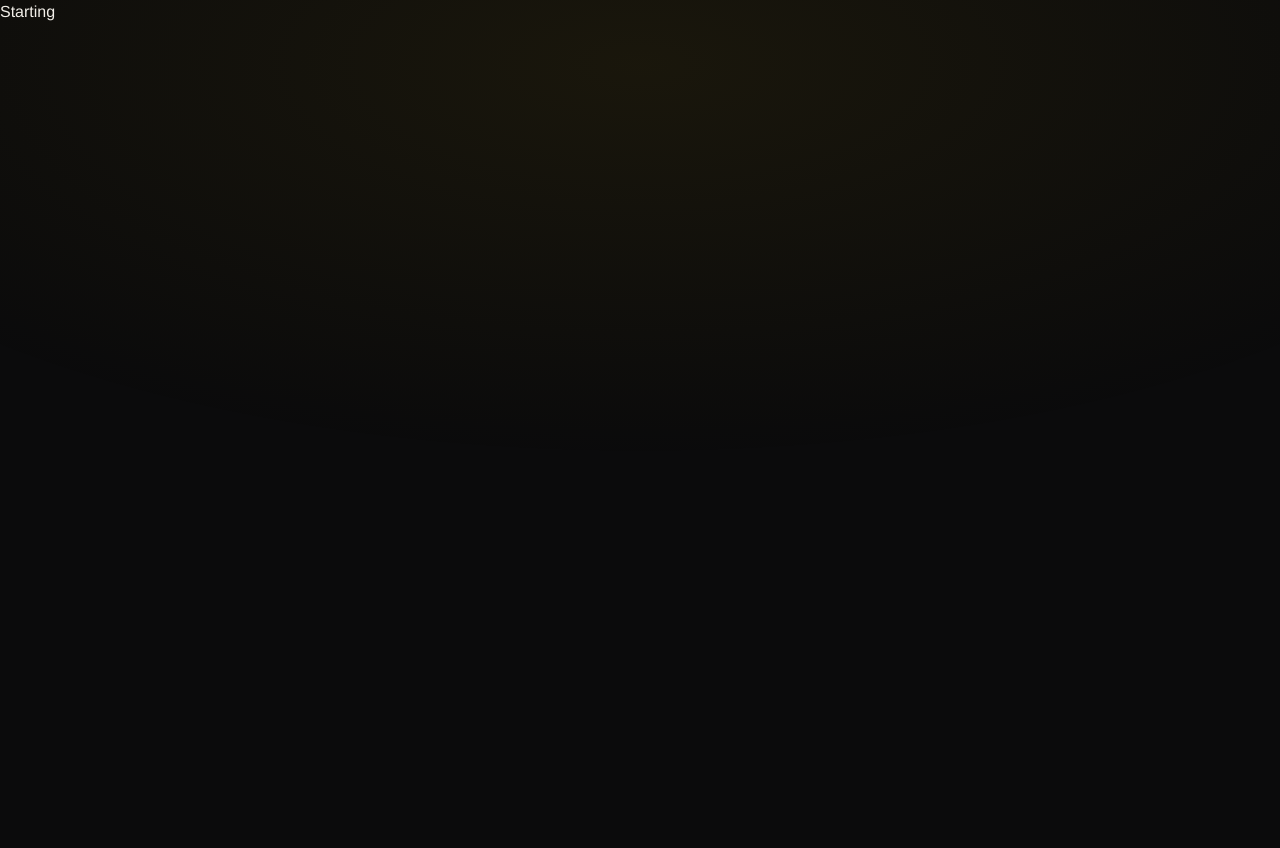
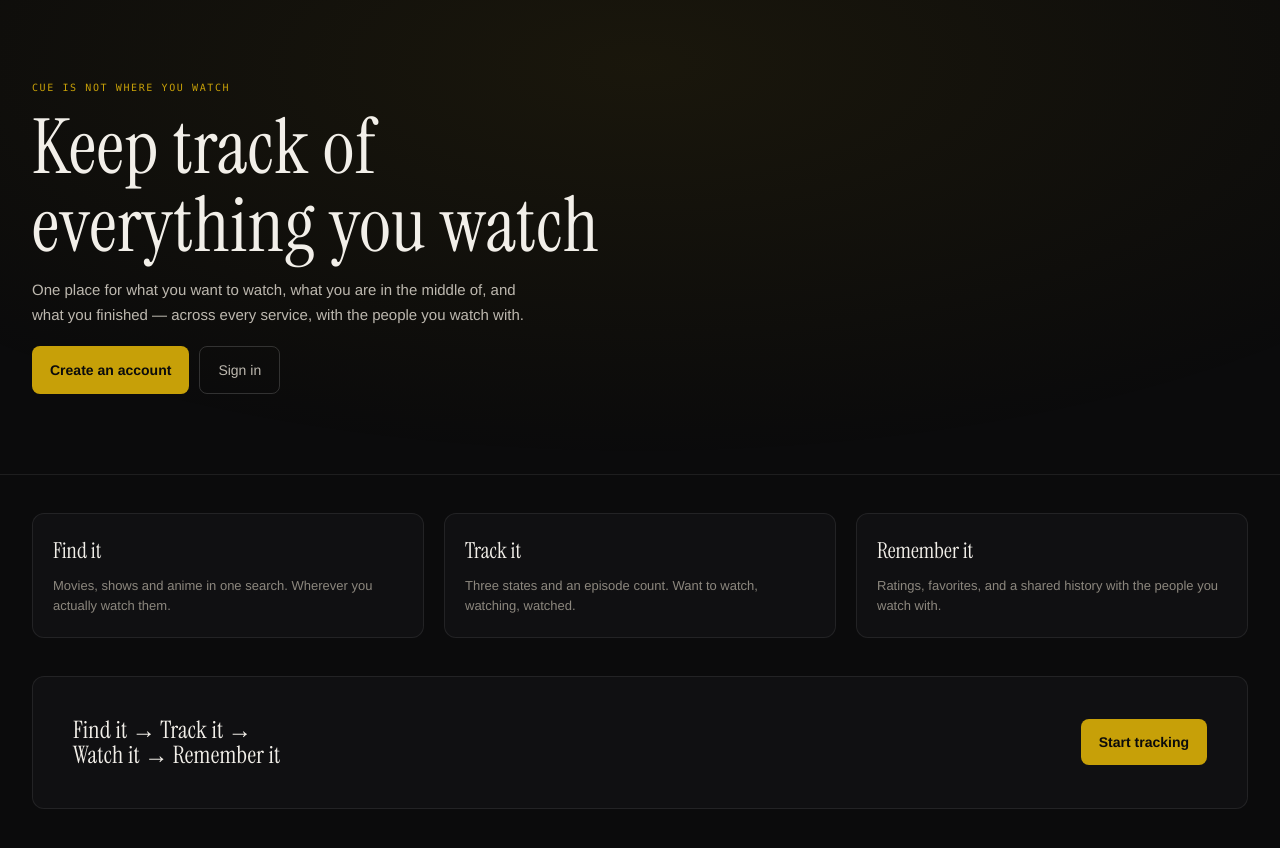
Before and after one commit to mahanshAdtiya/cue, a Next.js app: page / in a window 1280 px wide. Shown: the top 848 px of the page. Before the commit the page ends 800 px from the top, so only its background shows below. Built offline with nearby package versions, Linux system fonts and the light colour scheme.

Commit message:
add: landing page for signed out user, proxy.ts

```diff
--- a/app/(public)/(auth)/signin/page.tsx
+++ b/app/(public)/(auth)/signin/page.tsx
@@ -1,26 +1,17 @@
 import type { Metadata } from "next";
 import Link from "next/link";
-import { redirect } from "next/navigation";
 
 import { LoginForm } from "@/components/auth/login-form";
-import { getCurrentUser } from "@/lib/auth/session";
+import { Kicker } from "@/components/ui/kicker";
 
 export const metadata: Metadata = {
   title: "Sign in",
 };
 
-export default async function SignInPage() {
-  const user = await getCurrentUser();
-
-  if (user) {
-    redirect("/");
-  }
-
+export default function SignInPage() {
   return (
     <>
-      <span className="text-mini font-mono uppercase tracking-[.16em] text-gold">
-        Welcome back
-      </span>
+      <Kicker>Welcome back</Kicker>
       <h1>Sign in to Cue</h1>
       <LoginForm />
       <p className="text-mut-2 text-[13px]">
--- a/app/(public)/(auth)/signup/page.tsx
+++ b/app/(public)/(auth)/signup/page.tsx
@@ -1,26 +1,17 @@
 import type { Metadata } from "next";
 import Link from "next/link";
-import { redirect } from "next/navigation";
 
 import { SignupForm } from "@/components/auth/signup-form";
-import { getCurrentUser } from "@/lib/auth/session";
+import { Kicker } from "@/components/ui/kicker";
 
 export const metadata: Metadata = {
   title: "Create your account",
 };
 
-export default async function SignupPage() {
-  const user = await getCurrentUser();
-
-  if (user) {
-    redirect("/");
-  }
-
+export default function SignupPage() {
   return (
     <>
-      <span className="text-mini font-mono uppercase tracking-[.16em] text-gold">
-        Create your account
-      </span>
+      <Kicker>Create your account</Kicker>
       <h1>Start your library</h1>
       <SignupForm />
       <p className="text-mut-2 text-[13px]">
--- a/app/(public)/page.tsx
+++ b/app/(public)/page.tsx
@@ -1,5 +1,56 @@
-export default function Home() {
+import Link from "next/link";
+
+import { buttonClass } from "@/components/ui/button";
+import { Kicker } from "@/components/ui/kicker";
+import { LANDING_STEPS } from "@/lib/constants";
+
+export default function LandingPage() {
   return (
-    <div>Starting</div>
+    <main className="mx-auto flex w-full max-w-[1440px] flex-1 flex-col gap-[clamp(26px,3.5vw,38px)] pb-16">
+      <section className="border-line border-b">
+        <div className="px-pad flex w-full max-w-[700px] flex-col gap-3.5 py-[clamp(56px,10vh,110px)]">
+          <Kicker className="animate-rise">Cue is not where you watch</Kicker>
+          <h1 className="animate-rise text-[clamp(38px,7vw,76px)] [animation-delay:60ms]">
+            Keep track of everything you watch
+          </h1>
+          <p className="animate-rise text-fg-2 max-w-[62ch] text-[15px] leading-[1.65] [animation-delay:100ms]">
+            One place for what you want to watch, what you are in the middle of,
+            and what you finished — across every service, with the people you
+            watch with.
+          </p>
+          <div className="animate-rise mt-1 flex flex-wrap gap-2.5 [animation-delay:140ms]">
+            <Link href="/signup" className={buttonClass()}>
+              Create an account
+            </Link>
+            <Link href="/signin" className={buttonClass("secondary")}>
+              Sign in
+            </Link>
+          </div>
+        </div>
+      </section>
+
+      <section className="px-pad grid grid-cols-[repeat(auto-fit,minmax(240px,1fr))] gap-[clamp(14px,2vw,20px)]">
+        {LANDING_STEPS.map((step) => (
+          <div
+            key={step.title}
+            className="border-line bg-bg-2 flex flex-col gap-[9px] rounded-xl border p-5"
+          >
+            <b className="font-serif text-[22px] font-normal">{step.title}</b>
+            <p className="text-mut text-[13px]">{step.body}</p>
+          </div>
+        ))}
+      </section>
+
+      <section className="px-pad">
+        <div className="border-line bg-bg-2 flex flex-wrap items-center justify-between gap-5 rounded-xl border p-[clamp(24px,4vw,40px)]">
+          <h2 className="max-w-[26ch]">
+            Find it → Track it → Watch it → Remember it
+          </h2>
+          <Link href="/signup" className={buttonClass()}>
+            Start tracking
+          </Link>
+        </div>
+      </section>
+    </main>
   );
 }
--- a/components/layout/avatar-menu.tsx
+++ b/components/layout/avatar-menu.tsx
@@ -65,7 +65,7 @@ export function AvatarMenu({ name, email }: { name: string; email: string }) {
           <form action={logout} className="contents">
             <button type="submit" className={ROW}>
               Log out
-              <span className={GLYPH}>⇥</span>
+              <span className={GLYPH}>⟶</span>
             </button>
           </form>
         </div>
--- /dev/null
+++ b/components/ui/kicker.tsx
@@ -0,0 +1,10 @@
+import type { ComponentProps } from "react";
+
+export function Kicker({ className, ...props }: ComponentProps<"span">) {
+  return (
+    <span
+      className={`text-gold text-mini font-mono tracking-[.16em] uppercase ${className ?? ""}`}
+      {...props}
+    />
+  );
+}
--- a/lib/constants.ts
+++ b/lib/constants.ts
@@ -30,6 +30,26 @@ export const NOT_FOUND_STRIP = {
   riseStepMs: 30,
 } as const;
 
+export type LandingStep = {
+  title: string;
+  body: string;
+};
+
+export const LANDING_STEPS = [
+  {
+    title: "Find it",
+    body: "Movies, shows and anime in one search. Wherever you actually watch them.",
+  },
+  {
+    title: "Track it",
+    body: "Three states and an episode count. Want to watch, watching, watched.",
+  },
+  {
+    title: "Remember it",
+    body: "Ratings, favorites, and a shared history with the people you watch with.",
+  },
+] as const satisfies readonly LandingStep[];
+
 export const SPLASH_WORD = "Cue";
 export const SPLASH_TAGLINE = "Keep track of what you watch";
 export const SPLASH_STEPS = [
--- /dev/null
+++ b/proxy.ts
@@ -0,0 +1,15 @@
+import { NextResponse, type NextRequest } from "next/server";
+
+import { SESSION_COOKIE_NAME } from "@/lib/constants";
+
+export function proxy(request: NextRequest) {
+  if (request.cookies.has(SESSION_COOKIE_NAME)) {
+    return NextResponse.redirect(new URL("/home", request.nextUrl));
+  }
+
+  return NextResponse.next();
+}
+
+export const config = {
+  matcher: "/",
+};
```
